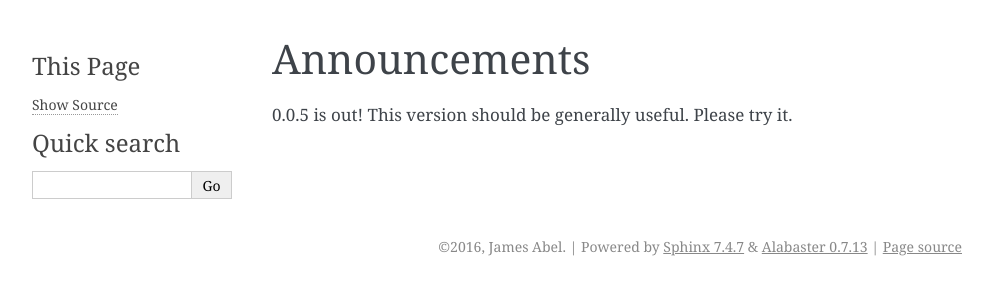
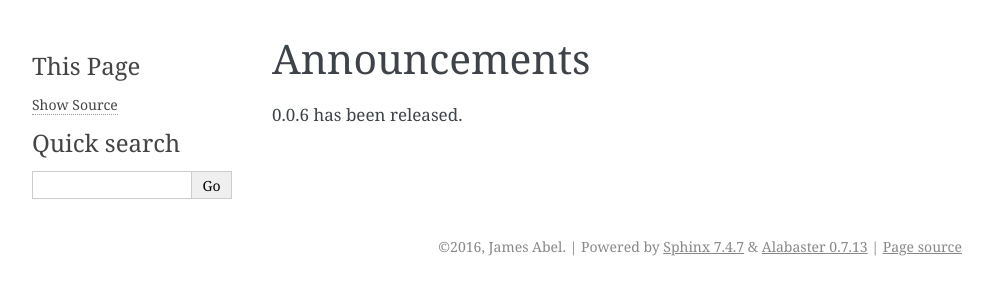
Before and after one commit to jamesabel/osnap, a Sphinx documentation site: the page built from docs/source/announcements.rst, in a window 1280 px wide. Shown: the top 300 px of the page, without its empty margins (148-1141 px from the left). Built offline with Sphinx 7.4.7, drawn with Linux system fonts in a browser that asks for light colours.

Commit message:
update doc

```diff
--- a/docs/source/announcements.rst
+++ b/docs/source/announcements.rst
@@ -2,4 +2,4 @@
 Announcements
 =============
 
-0.0.5 is out!  This version should be generally useful. Please try it.
+0.0.6 has been released.
```
